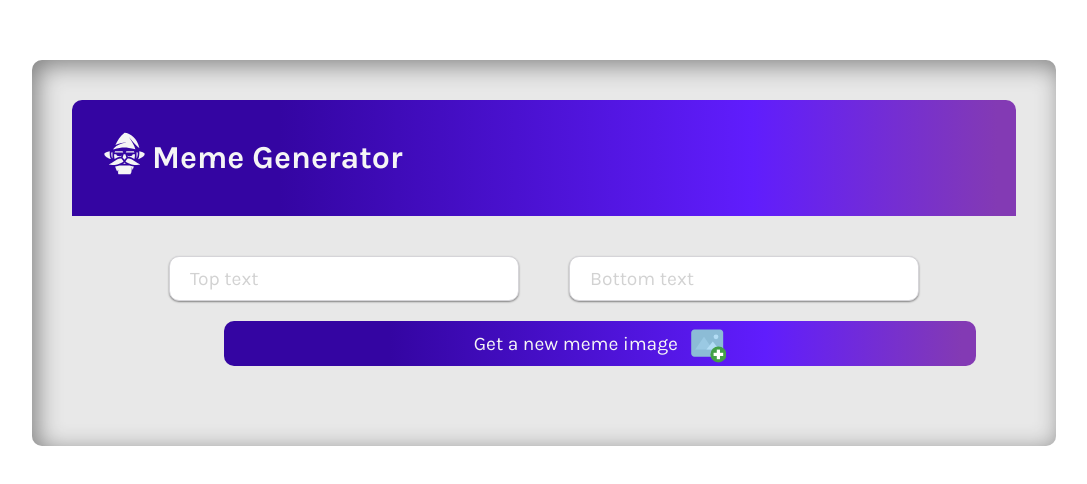
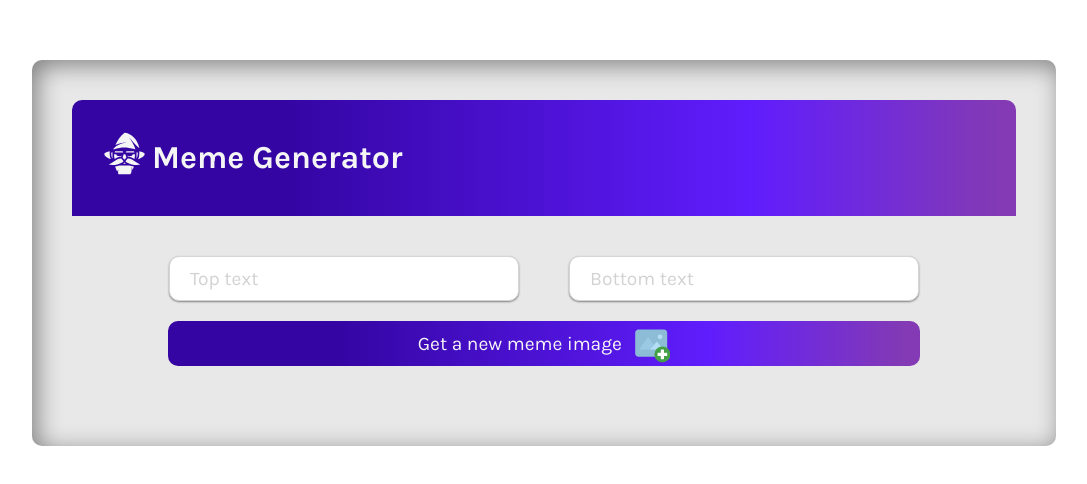
Before and after one commit to RaevenTech/meme-generator-UX-UI, a React (Create React App) app in the folder meme-generator/: page / in a window 1280 px wide. Shown: the part 140-624 px from the top of the page, without its empty margins (96-1183 px from the left). Built offline with nearby package versions, Linux system fonts and the light colour scheme.

Commit message:
button centered

```diff
--- a/meme-generator/src/components/meme/form.module.css
+++ b/meme-generator/src/components/meme/form.module.css
@@ -41,7 +41,7 @@
     border: none;
     background: var(--gradient);
     font-size: 1.2em;
-    margin-left: 112px;
+    margin:  0px auto;
     cursor: pointer;
 }
 .btn_icon {
```
